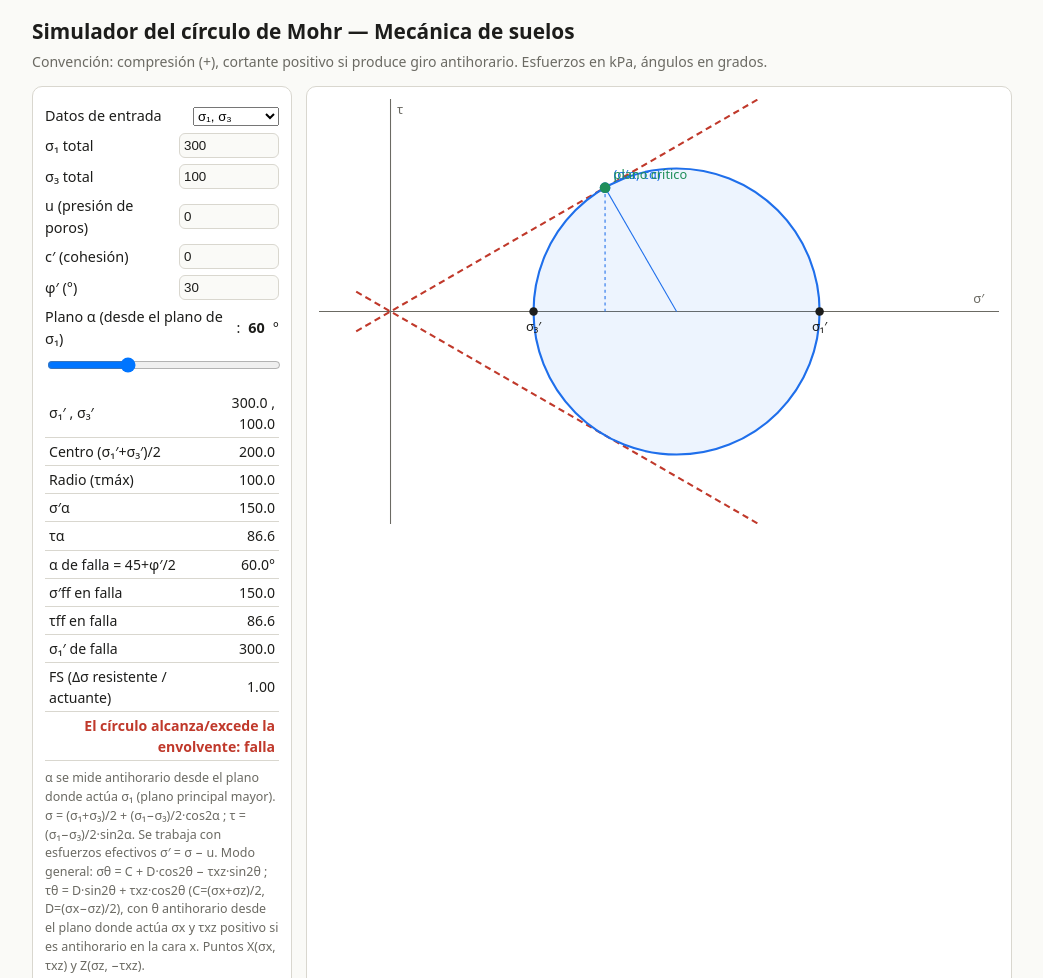
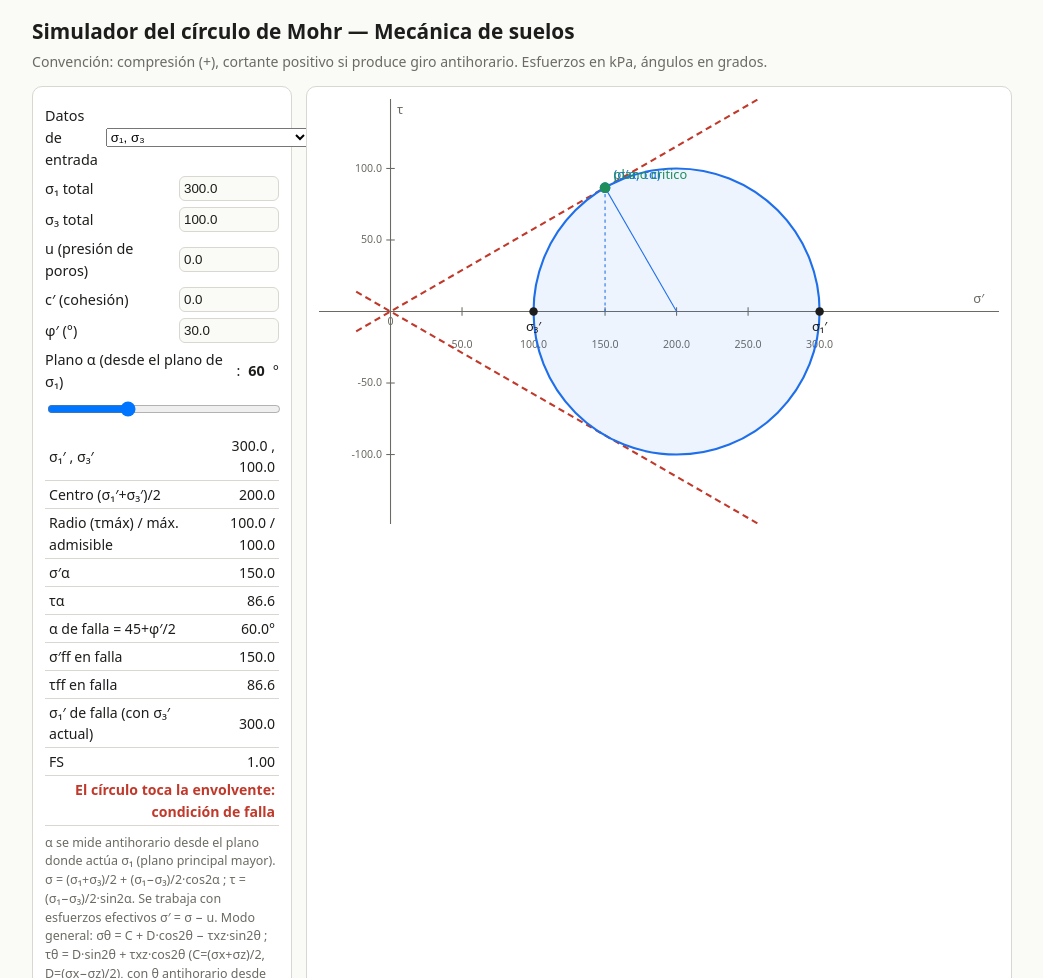
Before and after one commit to juanga-ingcivuq/Simulador-Mohr, a plain HTML site: page index.html in a window 1280 px wide. Shown: the top 978 px of the page, without its empty margins (118-1161 px from the left). Drawn offline with Linux system fonts and the light colour scheme.

Commit message:
Add files via upload

```diff
--- a/index.html
+++ b/index.html
@@ -23,52 +23,86 @@ table{width:100%;border-collapse:collapse;font-size:.88rem;margin-top:10px}td{pa
 <p class="s">Convención: compresión (+), cortante positivo si produce giro antihorario. Esfuerzos en kPa, ángulos en grados.</p>
 <div class="g">
 <div class="c">
-<label>Datos de entrada <select id="m"><option value="p">σ₁, σ₃</option><option value="g">σx, σz, τxz</option></select></label>
-<div id="pp"><label>σ₁ total <input type="number" id="s1" value="300"></label>
-<label>σ₃ total <input type="number" id="s3" value="100"></label></div>
-<div id="gg" style="display:none"><label>σx total <input type="number" id="sx" value="250"></label>
-<label>σz total <input type="number" id="sz" value="150"></label>
-<label>τxz (antihorario +) <input type="number" id="txz" value="50"></label></div>
-<label>u (presión de poros) <input type="number" id="u" value="0"></label>
-<label>c′ (cohesión) <input type="number" id="c" value="0" min="0"></label>
-<label>φ′ (°) <input type="number" id="f" value="30" min="0" max="89"></label>
+<label>Datos de entrada <select id="m"><option value="p">σ₁, σ₃</option><option value="g">σx, σz, τxz</option><option value="a">σ fijo + variable (activo/pasivo)</option></select></label>
+<div id="pp"><label>σ₁ total <input type="number" id="s1" step="0.1" value="300.0"></label>
+<label>σ₃ total <input type="number" id="s3" step="0.1" value="100.0"></label></div>
+<div id="gg" style="display:none"><label>σx total <input type="number" id="sx" step="0.1" value="250.0"></label>
+<label>σz total <input type="number" id="sz" step="0.1" value="150.0"></label>
+<label>τxz (antihorario +) <input type="number" id="txz" step="0.1" value="50.0"></label></div>
+<div id="aa" style="display:none"><label>σ fijo <input type="number" id="sf" step="0.1" value="200.0"></label>
+<label>σ variable <input type="number" id="svn" step="0.1" value="200.0"></label>
+<input type="range" id="svs" min="0" max="800" step="0.1" value="200">
+<div class="n" style="display:flex;justify-content:space-between;margin-top:2px"><span>← activo</span><span>isotrópico</span><span>pasivo →</span></div>
+<label style="margin-top:8px">σ variable actúa como <b id="svl">σ₃</b></label></div>
+<label>u (presión de poros) <input type="number" id="u" step="0.1" value="0.0"></label>
+<label>c′ (cohesión) <input type="number" id="c" step="0.1" value="0.0" min="0"></label>
+<label>φ′ (°) <input type="number" id="f" step="0.1" value="30.0" min="0" max="89"></label>
 <label><span id="al"></span>: <b id="av"></b>°</label>
 <input type="range" id="a" min="0" max="180" step="1" value="60">
 <table id="r"></table>
 <div class="n">α se mide antihorario desde el plano donde actúa σ₁ (plano principal mayor).
-σ = (σ₁+σ₃)/2 + (σ₁−σ₃)/2·cos2α ; τ = (σ₁−σ₃)/2·sin2α. Se trabaja con esfuerzos efectivos σ′ = σ − u. Modo general: σθ = C + D·cos2θ − τxz·sin2θ ; τθ = D·sin2θ + τxz·cos2θ (C=(σx+σz)/2, D=(σx−σz)/2), con θ antihorario desde el plano donde actúa σx y τxz positivo si es antihorario en la cara x. Puntos X(σx, τxz) y Z(σz, −τxz).</div>
+σ = (σ₁+σ₃)/2 + (σ₁−σ₃)/2·cos2α ; τ = (σ₁−σ₃)/2·sin2α. Se trabaja con esfuerzos efectivos σ′ = σ − u. Modo general: σθ = C + D·cos2θ − τxz·sin2θ ; τθ = D·sin2θ + τxz·cos2θ (C=(σx+σz)/2, D=(σx−σz)/2), con θ antihorario desde el plano donde actúa σx y τxz positivo si es antihorario en la cara x. Puntos X(σx, τxz) y Z(σz, −τxz). El círculo nunca se dibuja por encima de la envolvente: ese estado de esfuerzos no puede existir en el suelo. En los modos σ₁,σ₃ y σx,σz,τxz, si los valores ingresados la superarían, el círculo se recorta al radio máximo admisible (R = C·sinφ′+c′·cosφ′) manteniendo el mismo centro. En el modo "σ fijo + variable" el esfuerzo fijo nunca cambia: solo el esfuerzo variable queda congelado en el límite activo (σ₃′ mínimo) o pasivo (σ₁′ máximo) de Mohr-Coulomb, equivalente a las ecuaciones clásicas de Rankine σ₃=σ₁(1−sinφ′)/(1+sinφ′)−2c′cosφ′/(1+sinφ′) y σ₁=σ₃(1+sinφ′)/(1−sinφ′)+2c′cosφ′/(1−sinφ′).</div>
 </div>
 <div class="c"><svg id="v" viewBox="0 0 640 400" role="img" aria-label="Círculo de Mohr"></svg></div>
 </div></main>
 <script>
 const $=id=>document.getElementById(id),R2=Math.PI/180,fm=x=>x.toFixed(1);
 function draw(){
- const gm=$('m').value==='g';$('pp').style.display=gm?'none':'';$('gg').style.display=gm?'':'none';
+ const mode=$('m').value,gm=mode==='g',am=mode==='a';
+ $('pp').style.display=mode==='p'?'':'none';$('gg').style.display=gm?'':'none';$('aa').style.display=am?'':'none';
  const u=+$('u').value,c=Math.max(0,+$('c').value),f=+$('f').value,al=+$('a').value;
  $('av').textContent=al;$('al').textContent=gm?'Plano θ (desde el plano x)':'Plano α (desde el plano de σ₁)';
- const ex=(gm?+$('sx').value:+$('s1').value)-u,ez=(gm?+$('sz').value:+$('s3').value)-u,txz=gm?+$('txz').value:0;
- const C=(ex+ez)/2,D=(ex-ez)/2,R=Math.hypot(D,txz),e1=C+R,e3=C-R,t=Math.tan(f*R2),Nf=Math.pow(Math.tan((45+f/2)*R2),2);
+ const t=Math.tan(f*R2),Nf=Math.pow(Math.tan((45+f/2)*R2),2),sn=Math.sin(f*R2),cf=Math.cos(f*R2);
+ let sfv,svv,amClamped=false;
+ if(am){sfv=+$('sf').value;const sfe=sfv-u;
+  const e3min=(sfe*(1-sn)-2*c*cf)/(1+sn),e1max=sfe*Nf+2*c*Math.sqrt(Nf);
+  const loT=Math.max(0,e3min+u),hiT=e1max+u;
+  $('svs').min=loT;$('svs').max=hiT;$('svn').min=loT;$('svn').max=hiT;
+  svv=+$('svs').value;if(svv<loT)svv=loT;if(svv>hiT)svv=hiT;$('svs').value=svv;
+  amClamped=svv<=loT+1e-6||svv>=hiT-1e-6;
+  if(document.activeElement!==$('svn'))$('svn').value=fm(svv);
+  $('svl').textContent=svv<sfv?'σ₃':svv>sfv?'σ₁':'σ₁≈σ₃';
+  var exA=sfe,ezA=svv-u;}
+ const ex=am?exA:(gm?+$('sx').value:+$('s1').value)-u,ez=am?ezA:(gm?+$('sz').value:+$('s3').value)-u,txz=am?0:gm?+$('txz').value:0;
+ const C=(ex+ez)/2;
+ let D=(ex-ez)/2,txzEff=txz,R=Math.hypot(D,txzEff);
+ const Rreq=R,Rmax=Math.max(0,C*sn+c*cf);
+ const clamped=am?amClamped:R>Rmax+1e-9;
+ if(!am&&clamped){const sc=Rmax/R;D*=sc;txzEff*=sc;R=Rmax}
+ const e1=C+R,e3=C-R;
  const lo=Math.min(0,e3),hi=Math.max(0,e1),sp=Math.max(hi-lo,1),xmin=lo-.08*sp,xmax=hi+.08*sp;
  const ym=Math.max(Math.abs(R)*1.3,1),k=Math.min(570/(xmax-xmin),175/ym),PX=s=>35+(s-xmin)*k,PY=v=>200-v*k;
  let g='';
  g+=`<line x1="0" y1="200" x2="640" y2="200" stroke="var(--mu)"/><line x1="${PX(0)}" y1="0" x2="${PX(0)}" y2="400" stroke="var(--mu)"/>`;
  g+=`<text x="626" y="192" fill="var(--mu)" font-size="12" text-anchor="end">σ′</text><text x="${PX(0)+6}" y="14" fill="var(--mu)" font-size="12">τ</text>`;
+ function nice(span){const raw=span/6,mag=Math.pow(10,Math.floor(Math.log10(raw))),r=raw/mag;return(r<1.5?1:r<3?2:r<7?5:10)*mag}
+ const stx=nice(xmax-xmin),sty=nice(2*ym);
+ for(let v=Math.ceil(xmin/stx)*stx;v<=xmax+1e-9;v+=stx){if(Math.abs(v)<stx/1e4)continue;const x=PX(v);g+=`<line x1="${x}" y1="196" x2="${x}" y2="204" stroke="var(--mu)"/><text x="${x}" y="234" fill="var(--mu)" font-size="10" text-anchor="middle">${fm(v)}</text>`}
+ for(let v=Math.ceil(-ym/sty)*sty;v<=ym+1e-9;v+=sty){if(Math.abs(v)<sty/1e4)continue;const y=PY(v);g+=`<line x1="${PX(0)-4}" y1="${y}" x2="${PX(0)+4}" y2="${y}" stroke="var(--mu)"/><text x="${PX(0)-8}" y="${y+3}" fill="var(--mu)" font-size="10" text-anchor="end">${fm(v)}</text>`}
+ g+=`<text x="${PX(0)}" y="213" fill="var(--mu)" font-size="10" text-anchor="middle">0</text>`;
  [-1,1].forEach(sg=>{g+=`<line x1="${PX(xmin)}" y1="${PY(sg*(c+xmin*t))}" x2="${PX(xmax)}" y2="${PY(sg*(c+xmax*t))}" stroke="var(--rd)" stroke-width="2" stroke-dasharray="6 4"/>`});
- if(R>0&&(gm||ex>=ez)){
+ if(isFinite(C)){
   g+=`<circle cx="${PX(C)}" cy="200" r="${R*k}" fill="var(--ac)" fill-opacity=".08" stroke="var(--ac)" stroke-width="2"/>`;
-  const b=2*al*R2,sa=C+D*Math.cos(b)-txz*Math.sin(b),ta=D*Math.sin(b)+txz*Math.cos(b);
-  if(gm){g+=`<line x1="${PX(ex)}" y1="${PY(txz)}" x2="${PX(ez)}" y2="${PY(-txz)}" stroke="var(--fg)" stroke-dasharray="2 3"/>`;[['X',ex,txz],['Z',ez,-txz]].forEach(q=>{g+=`<circle cx="${PX(q[1])}" cy="${PY(q[2])}" r="4" fill="var(--fg)"/><text x="${PX(q[1])+7}" y="${PY(q[2])-6}" fill="var(--fg)" font-size="12" font-weight="600">${q[0]}</text>`})}
+  const b=2*al*R2,sa=C+D*Math.cos(b)-txzEff*Math.sin(b),ta=D*Math.sin(b)+txzEff*Math.cos(b);
+  if(gm){const exc=C+D,ezc=C-D;g+=`<line x1="${PX(exc)}" y1="${PY(txzEff)}" x2="${PX(ezc)}" y2="${PY(-txzEff)}" stroke="var(--fg)" stroke-dasharray="2 3"/>`;[['X',exc,txzEff],['Z',ezc,-txzEff]].forEach(q=>{g+=`<circle cx="${PX(q[1])}" cy="${PY(q[2])}" r="4" fill="var(--fg)"/><text x="${PX(q[1])+7}" y="${PY(q[2])-6}" fill="var(--fg)" font-size="12" font-weight="600">${q[0]}</text>`})}
   g+=`<line x1="${PX(C)}" y1="200" x2="${PX(sa)}" y2="${PY(ta)}" stroke="var(--ac)"/><line x1="${PX(sa)}" y1="${PY(ta)}" x2="${PX(sa)}" y2="200" stroke="var(--ac)" stroke-dasharray="3 3"/>`;
   g+=`<circle cx="${PX(sa)}" cy="${PY(ta)}" r="5" fill="var(--ac)"/><text x="${PX(sa)+8}" y="${PY(ta)-8}" fill="var(--ac)" font-size="12">(σ′α, τα)</text>`;
   const sf=C-R*Math.sin(f*R2),tf=R*Math.cos(f*R2);
   g+=`<circle cx="${PX(sf)}" cy="${PY(tf)}" r="5" fill="var(--gr)"/><text x="${PX(sf)+8}" y="${PY(tf)-8}" fill="var(--gr)" font-size="12">plano crítico</text>`;
   g+=`<circle cx="${PX(e3)}" cy="200" r="4" fill="var(--fg)"/><circle cx="${PX(e1)}" cy="200" r="4" fill="var(--fg)"/>`;
   g+=`<text x="${PX(e3)}" y="218" fill="var(--fg)" font-size="12" text-anchor="middle">σ₃′</text><text x="${PX(e1)}" y="218" fill="var(--fg)" font-size="12" text-anchor="middle">σ₁′</text>`;
-  const s1f=e3*Nf+2*c*Math.sqrt(Nf),q=e1-e3,qf=s1f-e3,FS=qf/q,fail=e1>=s1f-1e-9;
-  const rows=[...(gm?[['σx′ , σz′ , τxz',fm(ex)+' , '+fm(ez)+' , '+fm(txz)],['θ₁ (plano de σ₁ desde plano x)',fm(-Math.atan2(txz,D)/2/R2)+'°']]:[]),['σ₁′ , σ₃′',fm(e1)+' , '+fm(e3)],['Centro (σ₁′+σ₃′)/2',fm(C)],['Radio (τmáx)',fm(R)],['σ′α',fm(sa)],['τα',fm(ta)],['α de falla = 45+φ′/2',fm(45+f/2)+'°'],['σ′ff en falla',fm(sf)],['τff en falla',fm(tf)],['σ₁′ de falla',fm(s1f)],['FS (Δσ resistente / actuante)',isFinite(FS)?FS.toFixed(2):'—']];
-  $('r').innerHTML=rows.map(r=>`<tr><td>${r[0]}</td><td>${r[1]}</td></tr>`).join('')+`<tr><td colspan="2" class="${fail?'no':'ok'}">${fail?'El círculo alcanza/excede la envolvente: falla':'Estado estable: círculo bajo la envolvente'}</td></tr>`;
+  const s1f=e3*Nf+2*c*Math.sqrt(Nf),FS=Rmax/Rreq,fail=R>=Rmax-1e-6;
+  const rows=[...(gm?[['θ₁ (plano de σ₁ desde plano x)',fm(-Math.atan2(txzEff,D)/2/R2)+'°']]:[]),['σ₁′ , σ₃′',fm(e1)+' , '+fm(e3)],['Centro (σ₁′+σ₃′)/2',fm(C)],['Radio (τmáx) / máx. admisible',fm(R)+' / '+fm(Rmax)],['σ′α',fm(sa)],['τα',fm(ta)],['α de falla = 45+φ′/2',fm(45+f/2)+'°'],['σ′ff en falla',fm(sf)],['τff en falla',fm(tf)],['σ₁′ de falla (con σ₃′ actual)',fm(s1f)],['FS',isFinite(FS)?FS.toFixed(2):'—']];
+  $('r').innerHTML=rows.map(r=>`<tr><td>${r[0]}</td><td>${r[1]}</td></tr>`).join('')
+   +(clamped?`<tr><td colspan="2" class="no">⚠ ${am?(svv<sfv?`Falla activa: σ₃′ no puede bajar de ${fm(e3)} manteniendo σ′ fijo = ${fm(sfv-u)}.`:`Falla pasiva: σ₁′ no puede subir de ${fm(e1)} manteniendo σ′ fijo = ${fm(sfv-u)}.`):`Ese estado de esfuerzos no puede existir en el suelo: círculo bloqueado en la envolvente (σ₁′≈${fm(e1)}, σ₃′≈${fm(e3)}).`} El deslizador/campo quedó congelado en el límite.</td></tr>`:'')
+   +`<tr><td colspan="2" class="${fail?'no':'ok'}">${fail?'El círculo toca la envolvente: condición de falla':'Estado estable: círculo bajo la envolvente'}</td></tr>`;
  }else{$('r').innerHTML='<tr><td colspan="2" class="no">Se requiere σ₁ &gt; σ₃</td></tr>'}
  $('v').innerHTML=g;
 }
-document.querySelectorAll('input,select').forEach(i=>i.addEventListener('input',draw));draw();
+document.querySelectorAll('input,select').forEach(i=>{if(i.id!=='svn')i.addEventListener('input',draw)});
+$('svs').addEventListener('input',()=>{$('svn').value=fm(+$('svs').value);draw()});
+$('svn').addEventListener('input',()=>{const raw=$('svn').value;if(raw===''||raw==='-'||isNaN(+raw))return;let v=+raw,mn=+$('svs').min,mx=+$('svs').max;if(v>mx)v=mx;if(v<mn)v=mn;$('svs').value=v;draw()});
+$('svn').addEventListener('blur',()=>{$('svn').value=fm(+$('svs').value)});
+$('m').addEventListener('change',()=>{if($('m').value==='a'){$('svn').value=$('sf').value;$('svs').value=$('sf').value;draw()}});
+draw();
 </script></body></html>
```
